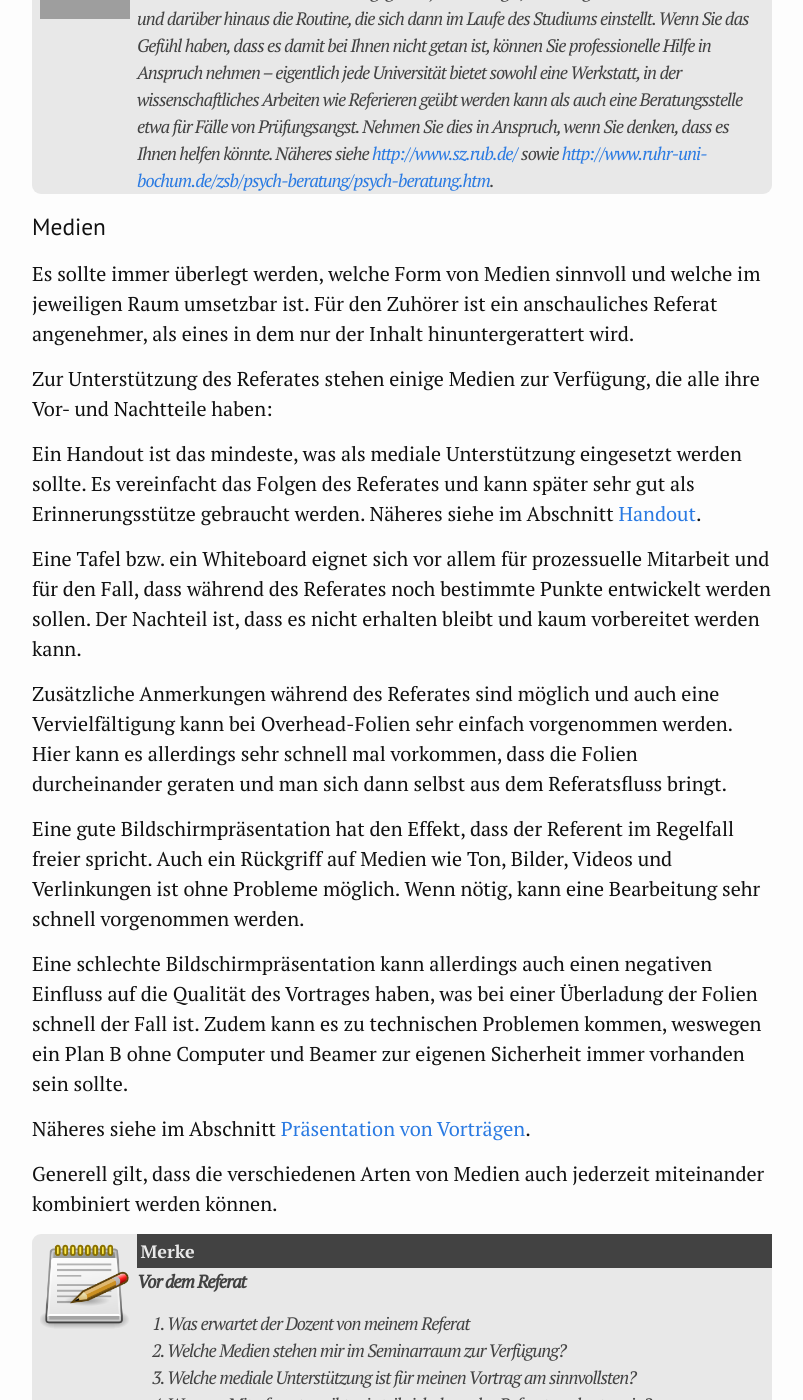
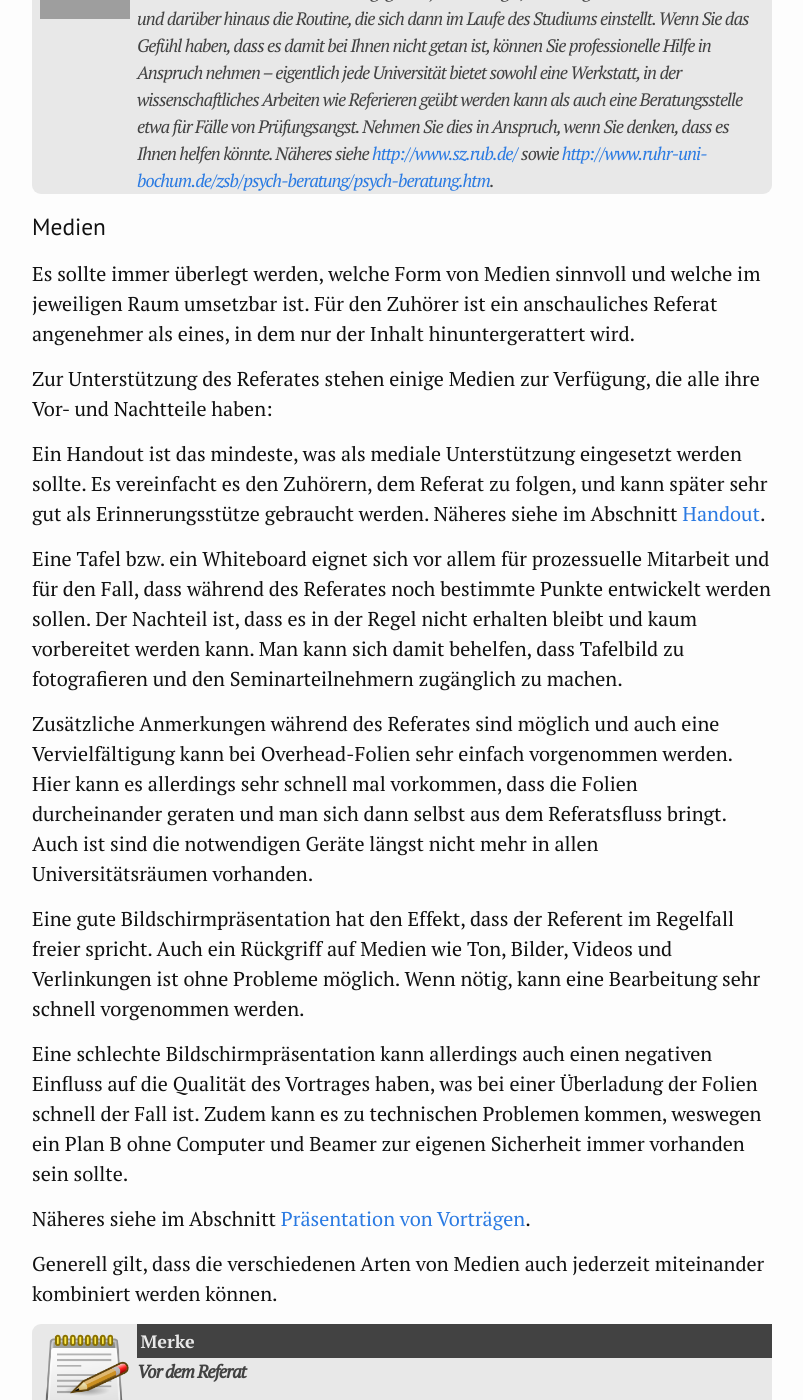
Before and after one commit to CERES-RUB/wissenschaftliches-arbeiten, a Jekyll site: the page built from 03_Referate.md, in a window 1280 px wide and 1400 px high, scrolled down 8076 px. Shown: the whole window, without its empty margins (238-1041 px from the left). Built offline with Jekyll 4.4.1, drawn with Linux system fonts in a browser that asks for light colours; some of the changed text lies outside the part shown.

Commit message:
Update 03_Referate.md

```diff
--- a/03_Referate.md
+++ b/03_Referate.md
@@ -143,15 +143,15 @@ Sie sind nervös? Das ist normal. Dagegen hilft in der Regel, wirklich gut vorbe
 
 ### Medien {#sec:referat-medien}
 
-Es sollte immer überlegt werden, welche Form von Medien sinnvoll und welche im jeweiligen Raum umsetzbar ist. Für den Zuhörer ist ein anschauliches Referat angenehmer, als eines in dem nur der Inhalt hinuntergerattert wird.
+Es sollte immer überlegt werden, welche Form von Medien sinnvoll und welche im jeweiligen Raum umsetzbar ist. Für den Zuhörer ist ein anschauliches Referat angenehmer als eines, in dem nur der Inhalt hinuntergerattert wird.
 
 Zur Unterstützung des Referates stehen einige Medien zur Verfügung, die alle ihre Vor- und Nachtteile haben:
 
-Ein Handout ist das mindeste, was als mediale Unterstützung eingesetzt werden sollte. Es vereinfacht das Folgen des Referates und kann später sehr gut als Erinnerungsstütze gebraucht werden. Näheres siehe im Abschnitt [Handout](#sec:handout).
+Ein Handout ist das mindeste, was als mediale Unterstützung eingesetzt werden sollte. Es vereinfacht es den Zuhörern, dem Referat zu folgen, und kann später sehr gut als Erinnerungsstütze gebraucht werden. Näheres siehe im Abschnitt [Handout](#sec:handout).
 
-Eine Tafel bzw. ein Whiteboard eignet sich vor allem für prozessuelle Mitarbeit und für den Fall, dass während des Referates noch bestimmte Punkte entwickelt werden sollen. Der Nachteil ist, dass es nicht erhalten bleibt und kaum vorbereitet werden kann.
+Eine Tafel bzw. ein Whiteboard eignet sich vor allem für prozessuelle Mitarbeit und für den Fall, dass während des Referates noch bestimmte Punkte entwickelt werden sollen. Der Nachteil ist, dass es in der Regel nicht erhalten bleibt und kaum vorbereitet werden kann. Man kann sich damit behelfen, dass Tafelbild zu fotografieren und den Seminarteilnehmern zugänglich zu machen.
 
-Zusätzliche Anmerkungen während des Referates sind möglich und auch eine Vervielfältigung kann bei Overhead-Folien sehr einfach vorgenommen werden. Hier kann es allerdings sehr schnell mal vorkommen, dass die Folien durcheinander geraten und man sich dann selbst aus dem Referatsfluss bringt.
+Zusätzliche Anmerkungen während des Referates sind möglich und auch eine Vervielfältigung kann bei Overhead-Folien sehr einfach vorgenommen werden. Hier kann es allerdings sehr schnell mal vorkommen, dass die Folien durcheinander geraten und man sich dann selbst aus dem Referatsfluss bringt. Auch ist sind die notwendigen Geräte längst nicht mehr in allen Universitätsräumen vorhanden.
 
 Eine gute Bildschirmpräsentation hat den Effekt, dass der Referent im Regelfall freier spricht. Auch ein Rückgriff auf Medien wie Ton, Bilder, Videos und Verlinkungen ist ohne Probleme möglich. Wenn nötig, kann eine Bearbeitung sehr schnell vorgenommen werden.
 
```
Also changed, not shown: other parts of 03_Referate.md (+5 -5 lines).
